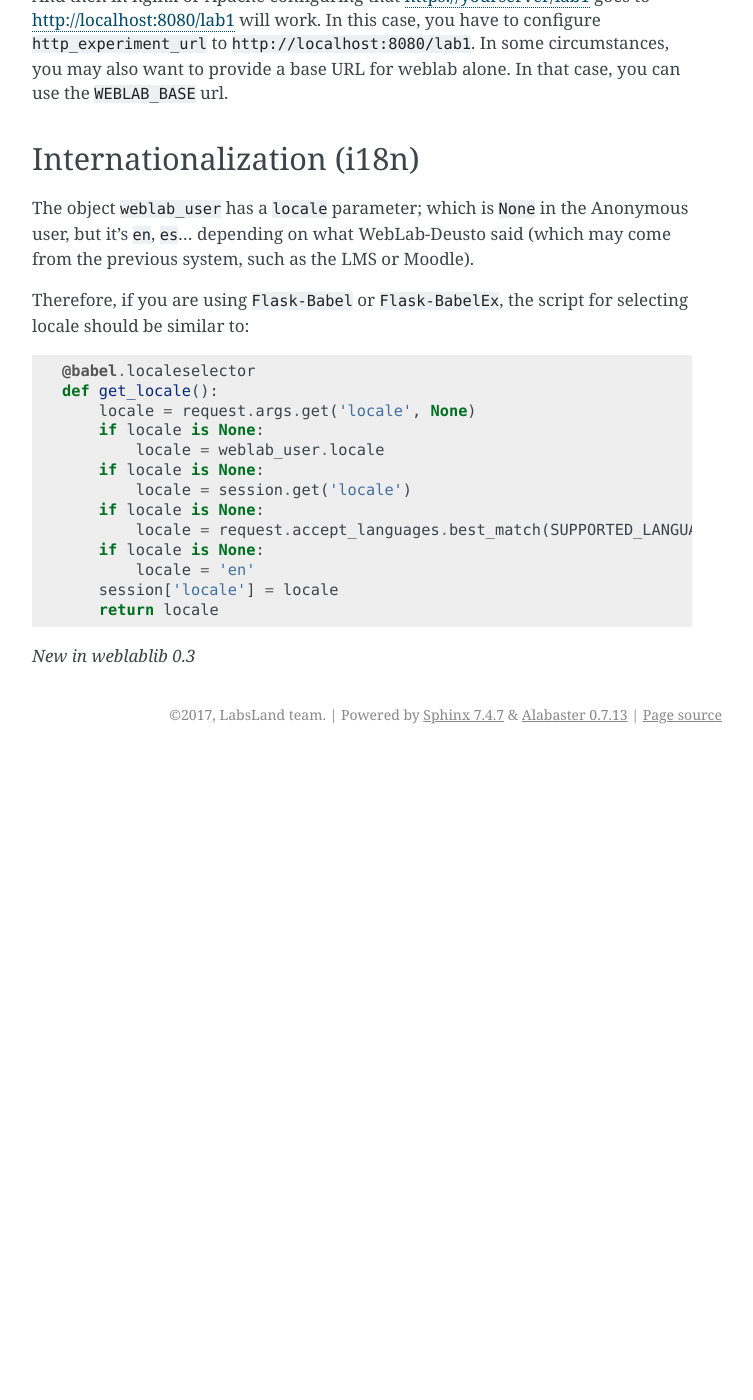
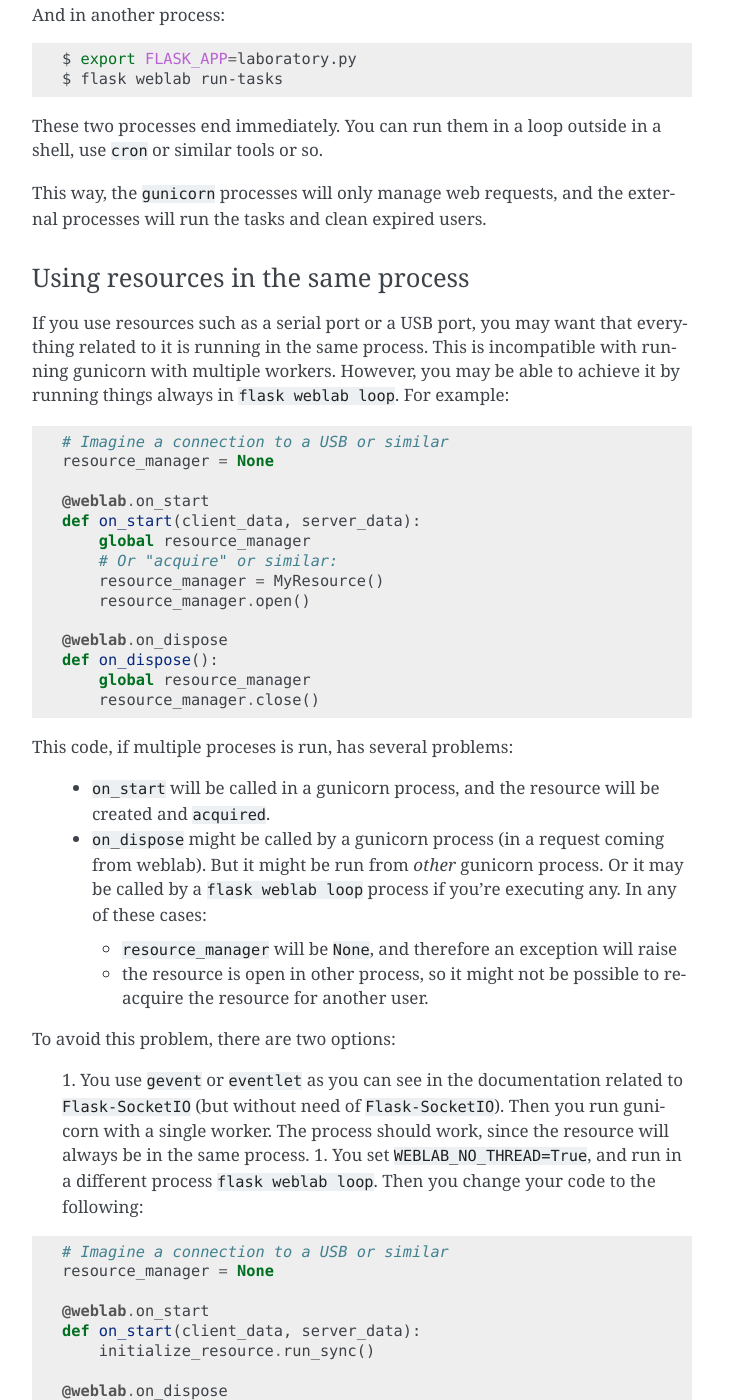
Before and after one commit to weblabdeusto/weblablib, a Sphinx documentation site: the page built from docs/source/advanced.rst, in a window 1280 px wide and 1400 px high, scrolled down 9149 px. Shown: the whole window, without its empty margins (388-1141 px from the left). Built offline with Sphinx 7.4.7, drawn with Linux system fonts in a browser that asks for light colours; before the commit the page ends 9903 px from its top, so only the background shows below that; some of the changed text lies outside the part shown.

```diff
--- a/docs/source/advanced.rst
+++ b/docs/source/advanced.rst
@@ -59,6 +59,10 @@ Or asynchronously (common when it's tasks) and play with the ``WebLabTask`` obje
    task.result # the result of the function
    task.error # the exception data, if an exception happened
 
+   task.join(timeout=5, error_on_timeout=False) # wait 5 seconds, otherwise do nothing
+   task.join(timeout=5, error_on_timeout=True) # wait 5 seconds, otherwise raise error
+   task.join() # wait until it finishes
+
 If you store the ``task.task_id``, you can retrieve the task in other views or later on:
 
 .. code-block:: python
@@ -71,6 +75,31 @@ If you store the ``task.task_id``, you can retrieve the task in other views or l
    # the result. You can also run:
    if task.done:
        print(task.result)
+
+
+You can also block the current thread until the task is run, by running:
+
+.. code-block:: python
+
+   task = program_device.run_sync()
+
+   # or
+
+   task = program_device.run_sync(timeout=5)
+
+   # then, as in any task:
+
+   task.result
+   task.error
+
+This is essentially equivalent to do:
+
+.. code-block:: python
+
+   task = program_device.delay()
+   task.join(timeout=5)
+
+The reason for doing this is for making sure that certain code runs in the task threads. This can be useful for resources, as explained in :ref:`advanced_proceses_resources`.
 
 At any point (including ``on_dispose``), you can see what tasks are still running:
 
@@ -128,13 +157,7 @@ Threading model
 
    $ flask run
 
-And it will run the threads, in the case of using ``Flask-SocketIO`` you must configure ``WEBLAB_NO_THREAD=True`` and run two separate processes. The first one, for cleaning resources and running tasks:
-
-.. code-block:: bash
-
-   $ flask weblab loop
-
-The second one, a modified version of ``flask run``, which is a simple script stored in a file such as ``run_debug.py`` like:
+And it will run the threads. When using ``Flask-SocketIO``, you need to run a modified version of ``flask run``, which is a simple script stored in a file such as ``run_debug.py`` like:
 
 .. code-block:: python
 
@@ -146,9 +169,17 @@ The second one, a modified version of ``flask run``, which is a simple script st
 	app = create_app('development')
 	socketio.run(app)
 
-This way, one process will be running with ``gevent`` model, while ``flask weblab loop`` will behave as usual.
+This way, one process will be running with ``gevent`` model.
 
-It is also important that when you initialize Flask-SocketIO, you use a message_queue:
+Additionally, you can optionally run another process:
+
+.. code-block:: bash
+
+   $ flask weblab loop
+
+This process does not need to use gevent or eventlet. It may, but it is not required.
+
+If you use a second process (``flask weblab loop``), it is important that when you initialize Flask-SocketIO, you use a message_queue:
 
 .. code-block:: python
 
@@ -159,7 +190,7 @@ This way, both processes will be able to exchange messages with the web browser.
 WebLab Tasks
 ^^^^^^^^^^^^
 
-The support of SocketIO is perfectly compatible with WebLab Tasks, as long as the points covered in the previous section are taken into account.
+The support of SocketIO is perfectly compatible with WebLab Tasks (both in the same process or in a different one), as long as the points covered in the previous section are taken into account.
 
 Authentication model
 ^^^^^^^^^^^^^^^^^^^^
@@ -317,7 +348,7 @@ Processes vs. threads
 
 By default, weblablib creates a set of threads per process run, which are running tasks and cleaning threads. By default, 3 threads are dedicated to tasks, and 1 to cleaning expired sessions.
 
-So if you run:
+So if you run (not using Flask-SocketIO):
 
 .. code-block:: shell
 
@@ -367,6 +398,71 @@ These two processes end immediately. You can run them in a loop outside in a she
 
 This way, the ``gunicorn`` processes will only manage web requests, and the external processes will run the tasks and clean expired users.
 
+.. _advanced_proceses_resources:
+
+Using resources in the same process
+^^^^^^^^^^^^^^^^^^^^^^^^^^^^^^^^^^^
+
+If you use resources such as a serial port or a USB port, you may want that everything related to it is running in the same process. This is incompatible with running gunicorn with multiple workers. However, you may be able to achieve it by running things always in ``flask weblab loop``. For example:
+
+.. code-block:: python
+
+   # Imagine a connection to a USB or similar
+   resource_manager = None
+
+   @weblab.on_start
+   def on_start(client_data, server_data):
+       global resource_manager
+       # Or "acquire" or similar:
+       resource_manager = MyResource()
+       resource_manager.open()
+
+   @weblab.on_dispose
+   def on_dispose():
+       global resource_manager
+       resource_manager.close()
+
+This code, if multiple proceses is run, has several problems:
+
+ * ``on_start`` will be called in a gunicorn process, and the resource will be created and ``acquired``.
+ * ``on_dispose``  might be called by a gunicorn process (in a request coming from weblab). But it might be run from *other* gunicorn process. Or it may be called by a ``flask weblab loop`` process if you're executing any. In any of these cases:
+
+   * ``resource_manager`` will be ``None``, and therefore an exception will raise
+   * the resource is open in other process, so it might not be possible to re-acquire the resource for another user.
+
+To avoid this problem, there are two options:
+
+ 1. You use ``gevent`` or ``eventlet`` as you can see in the documentation related to ``Flask-SocketIO`` (but without need of ``Flask-SocketIO``). Then you run gunicorn with a single worker. The process should work, since the resource will always be in the same process.
+ 1. You set ``WEBLAB_NO_THREAD=True``, and run in a different process ``flask weblab loop``. Then you change your code to the following:
+
+.. code-block:: python
+
+   # Imagine a connection to a USB or similar
+   resource_manager = None
+
+   @weblab.on_start
+   def on_start(client_data, server_data):
+       initialize_resource.run_sync()
+
+   @weblab.on_dispose
+   def on_dispose():
+       clean_resource.run_sync()
+
+   @weblab.task()
+   def initialize_resource():
+       global resource_manager
+       # Or "acquire" or similar:
+       resource_manager = MyResource()
+       resource_manager.open()
+
+   @weblab.task()
+   def clean_resource():
+       global resource_manager
+       resource_manager.close()
+
+
+The ``run_sync`` guarantees that it will be run by a WebLab Task worker, but due to the ``WEBLAB_NO_THREAD=True``, there will be no thread doing it in gunicorn and it will be run in the ``flask weblab loop`` process. ``run_sync`` will wait until the task finishes, so the behavior is the same, but guaranteeing that it's in a single process.
+
 Base URL
 --------
 
@@ -409,5 +505,3 @@ locale should be similar to:
             locale = 'en'
         session['locale'] = locale
         return locale
-
-*New in weblablib 0.3*
```
Also changed, not shown: examples/complete/README.md, 2 other files.
